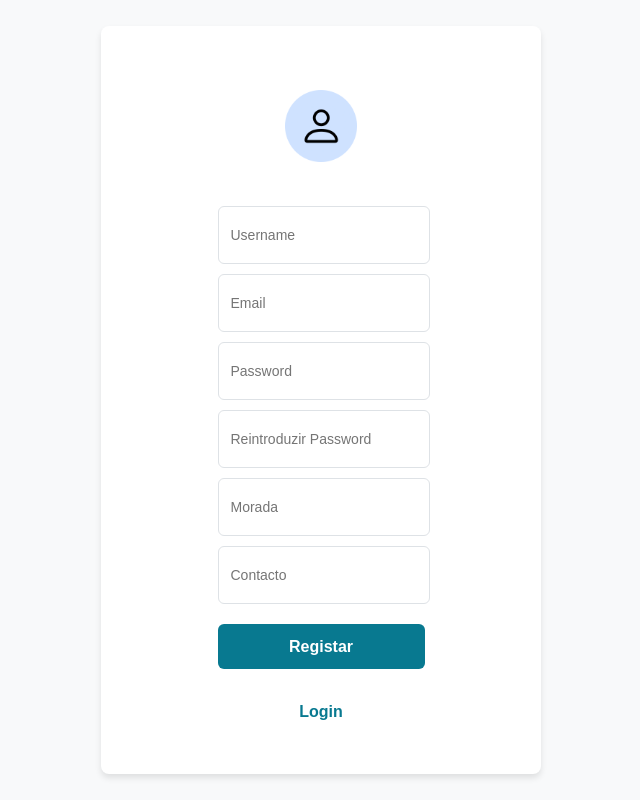
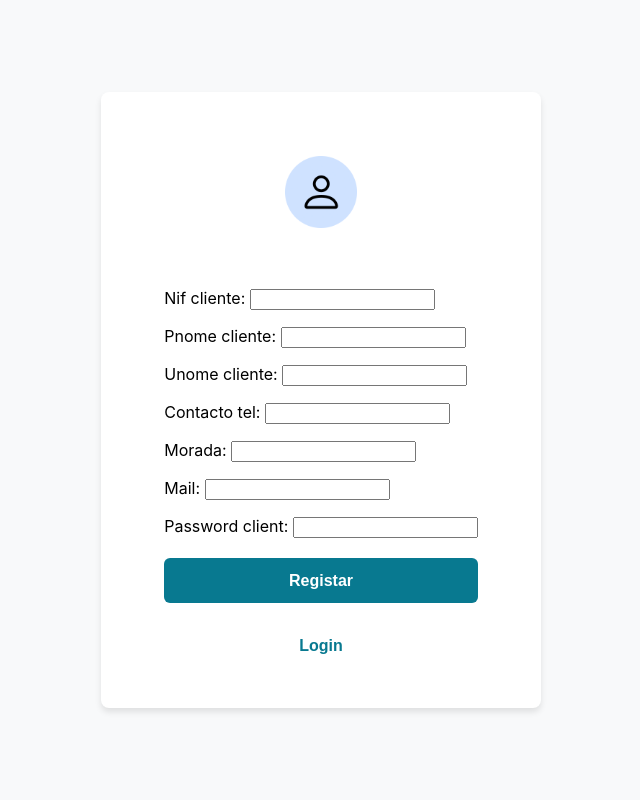
Before and after one commit to TewPhlyFire/BD2-TP, a Django app: page /registar/ in a window 1280 px wide. Shown: the whole page, without its empty margins (319-959 px from the left). Run offline with Django 5.2, Linux system fonts and the light colour scheme.

Commit message:
registo a funcionar

```diff
--- a/SQL/CreateTable.sql
+++ b/SQL/CreateTable.sql
@@ -24,11 +24,7 @@ CREATE TABLE Funcionario
     UNome_Funcionario       VARCHAR(10)                         NOT NULL
 )
 
-CREATE TABLE Caixa
-(
-    Id_Caixa    SERIAL    PRIMARY KEY,
-    Saldo       DECIMAL(10,2)       DEFAULT(0)
-)
+
 
 CREATE TABLE Categoria
 (
--- a/projbd2/myapp/forms.py
+++ b/projbd2/myapp/forms.py
@@ -1,9 +1,7 @@
 from django import forms
+from .models import Cliente
 
-class RegistroForm(forms.Form):
-    username = forms.CharField(label="Username", max_length=100, widget=forms.TextInput(attrs={'placeholder': 'Username'}))
-    email = forms.EmailField(label="Email", max_length=100, widget=forms.EmailInput(attrs={'placeholder': 'Email'}))
-    password = forms.CharField(label="Password", widget=forms.PasswordInput(attrs={'placeholder': 'Password'}))
-    confirm_password = forms.CharField(label="Reintroduzir Password", widget=forms.PasswordInput(attrs={'placeholder': 'Reintroduzir Password'}))
-    morada = forms.CharField(label="Morada", max_length=255, widget=forms.TextInput(attrs={'placeholder': 'Morada'}))
-    contacto = forms.CharField(label="Contacto", max_length=20, widget=forms.TextInput(attrs={'placeholder': 'Contacto'}))
+class RegistroForm(forms.ModelForm):
+    class Meta:
+        model = Cliente
+        fields = ['nif_cliente', 'pnome_cliente', 'unome_cliente', 'contacto_tel', 'morada', 'mail', 'password_client']
--- a/projbd2/myapp/templates/register.html
+++ b/projbd2/myapp/templates/register.html
@@ -16,28 +16,11 @@
         </div>
 
         <!-- Formulário de Registro -->
-        <form action="{% url 'registar' %}" method="POST">
+        <form method="POST">
             {% csrf_token %}
+            {{ form.as_p }}
+            <!-- Campos de entrada -->
 
-            <!-- Campos de entrada -->
-            <div class="input-field">
-                {{ form.username }}
-            </div>
-            <div class="input-field">
-                {{ form.email }}
-            </div>
-            <div class="input-field">
-                {{ form.password }}
-            </div>
-            <div class="input-field">
-                {{ form.confirm_password }}
-            </div>
-            <div class="input-field">
-                {{ form.morada }}
-            </div>
-            <div class="input-field">
-                {{ form.contacto }}
-            </div>
 
             <!-- Botão de registro -->
             <button type="submit" class="register-button">Registar</button>
--- a/projbd2/myapp/views.py
+++ b/projbd2/myapp/views.py
@@ -1,6 +1,6 @@
 
 from django.shortcuts import render, redirect
-from .models import Produto, Categoria
+from .models import Produto, Categoria, Cliente
 from django.db import connection
 from .forms import RegistroForm
 
@@ -88,29 +88,27 @@ def home_page_login(request):
 
 # View para a página 'Login'
 def login(request):
-    return render(request, 'Login.html')
+    if request.method == 'POST':
+        username = request.POST['username']
+        password = request.POST['password']
+        user = authenticate(request, username=username, password=password)
+
+        if user is not None:
+            login(request, user)
+            return redirect('HomePageLogin')  # Redirecionamento após login bem-sucedido
+        else:
+            messages.error(request, 'Credenciais inválidas. Tente novamente.')
+
+    return render(request, 'login.html')
 
 def registar(request):
     if request.method == "POST":
         form = RegistroForm(request.POST)
         if form.is_valid():
-            # Aqui você pode adicionar a lógica para salvar o novo usuário no banco de dados
-            # por exemplo, criando um usuário no modelo User ou algo customizado.
-            email = form.cleaned_data['email']
-            password = form.cleaned_data['password']
-            confirm_password = form.cleaned_data['confirm_password']
-            morada = form.cleaned_data['morada']
-            contacto = form.cleaned_data['contacto']
-
-            # Verificar se as senhas coincidem
-            if password == confirm_password:
-                # Salvar os dados no banco ou realizar ações adicionais
-                # redirecionar para a página de login ou para outra página
-                return redirect('login')  # Alterar conforme necessário
-            else:
-                # Se as senhas não coincidirem, adicionar uma mensagem de erro
-                form.add_error('confirm_password', 'As senhas não coincidem.')
+            form.save()
+            return redirect('login')
     else:
+        print("Formulário inválido")
         form = RegistroForm()
 
     return render(request, 'register.html', {'form': form})
```
